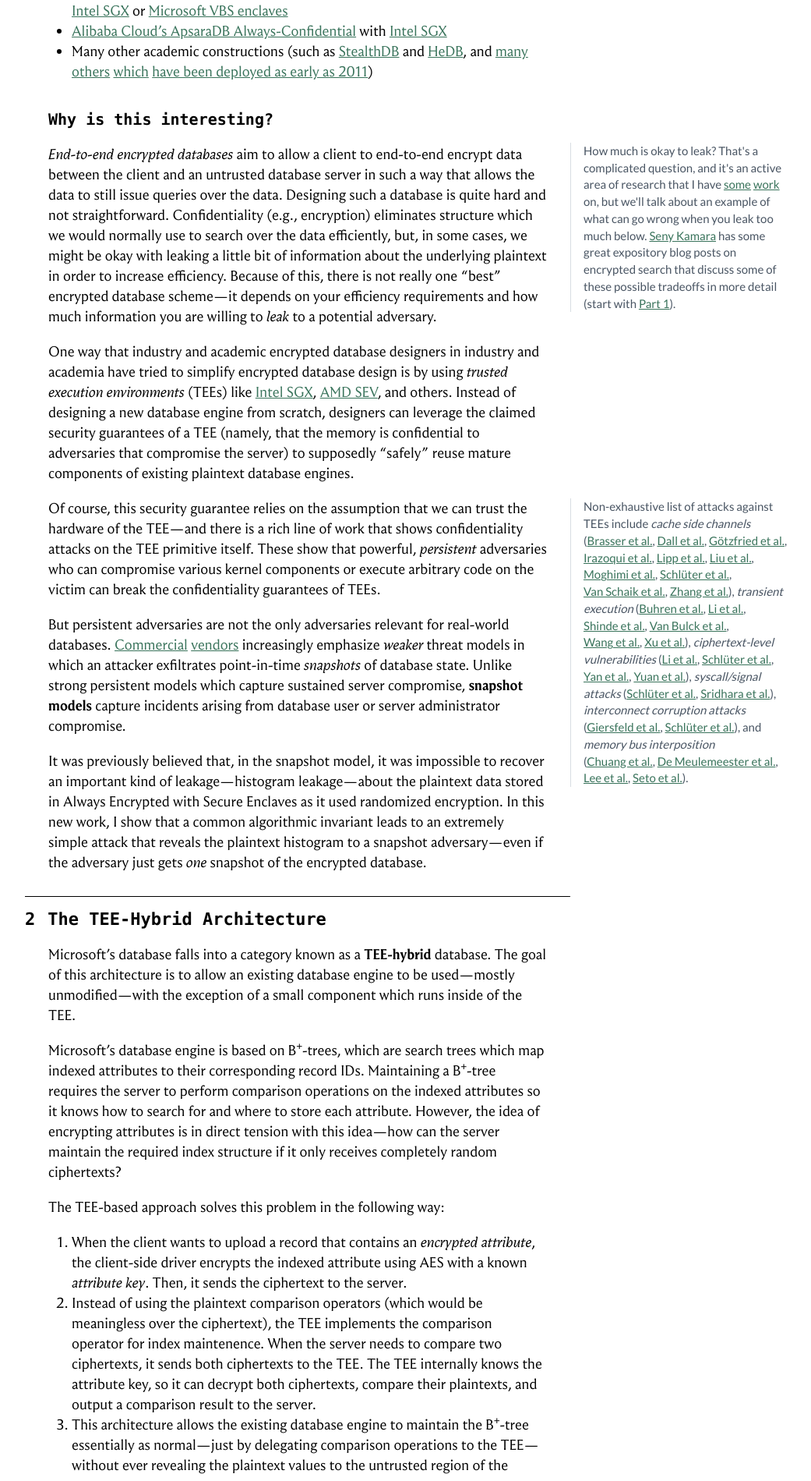
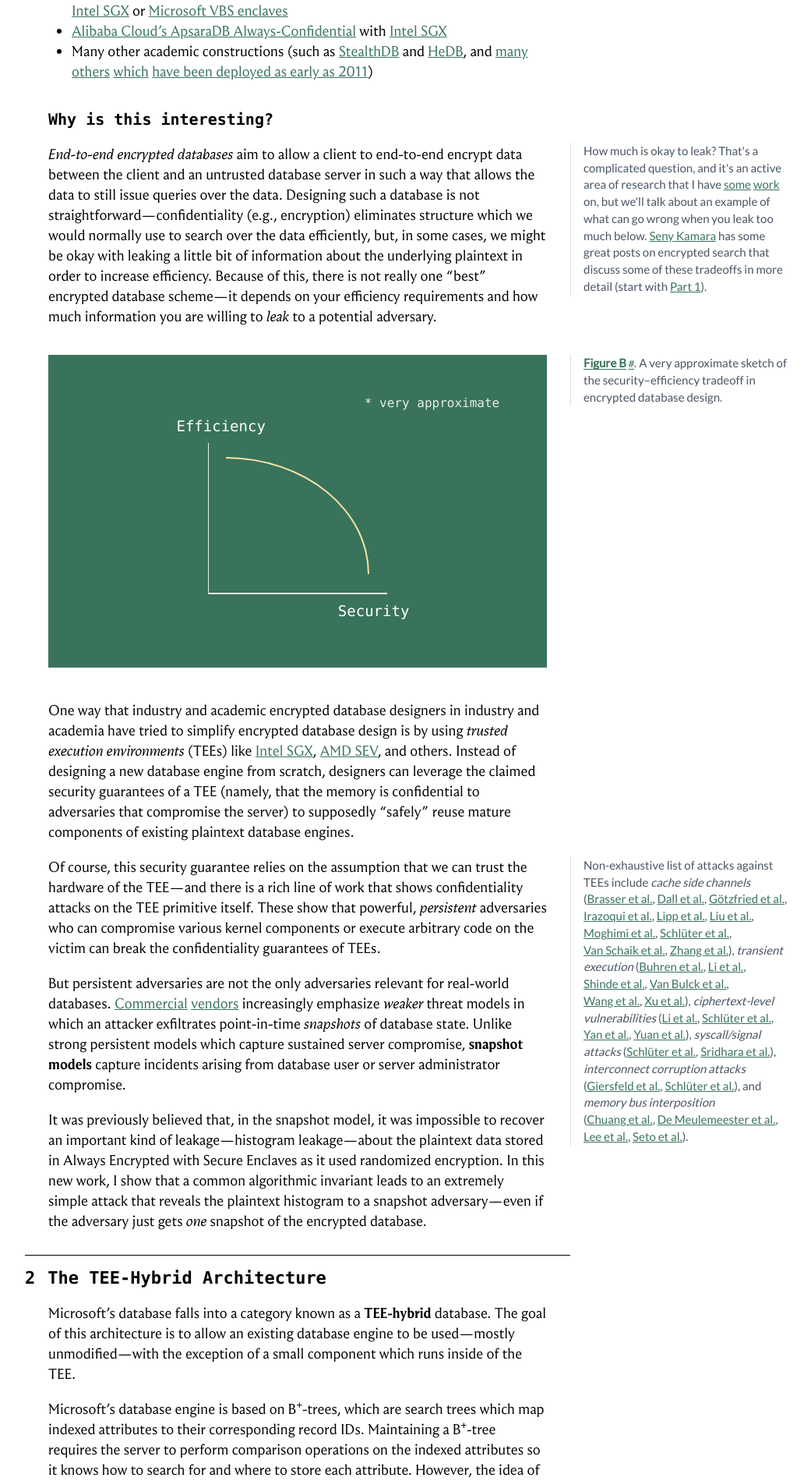
Before and after one commit to ZacharyEspiritu/zacharyespiritu.github.io, a Jekyll site: the page built from _posts/2026-11-02-dendrochronology.markdown, in a window 1280 px wide. Shown: the part 1597-3496 px from the top of the page at 78% size, without its empty margins (118-1159 px from the left). Built offline with Jekyll 4.4.1, drawn with Linux system fonts in a browser that asks for light colours; nearby versions of some CDN libraries; some web fonts are replaced; formulas are drawn with MathJax 3; a style sheet for code colours, icons or effects is not loaded; some of the changed text lies outside the part shown.

Commit message:
Add blog post

```diff
--- /dev/null
+++ b/_includes/blog_figures/security-efficiency-tradeoff.html
@@ -0,0 +1,11 @@
+<div class="paper-figure-frame paper-figure-frame--tradeoff" role="img" aria-label="A very approximate tradeoff: efficiency increases upward, security increases rightward, and a curve falls from high efficiency to high security.">
+  <div class="paper-tradeoff-chart" aria-hidden="true">
+    <span class="paper-tradeoff-axis paper-tradeoff-axis--vertical"></span>
+    <span class="paper-tradeoff-axis paper-tradeoff-axis--horizontal"></span>
+    <span class="paper-tradeoff-curve"></span>
+
+    <span class="paper-tradeoff-axis-label paper-tradeoff-axis-label--efficiency">Efficiency</span>
+    <span class="paper-tradeoff-axis-label paper-tradeoff-axis-label--security">Security</span>
+    <span class="paper-tradeoff-note">* very approximate</span>
+  </div>
+</div>
--- a/_posts/2026-11-02-dendrochronology.markdown
+++ b/_posts/2026-11-02-dendrochronology.markdown
@@ -46,10 +46,17 @@ Despite how surprisingly simple this vulnerability is, it affects a multitude of
 ## Why is this interesting?
 
 <aside class="post-aside post-aside--references">
-  <p>How much is okay to leak? That's a complicated question, and it's an active area of research that I have <a href="https://www.usenix.org/conference/usenixsecurity25/presentation/espiritu">some</a> <a href="https://cic.iacr.org/p/2/1/38">work</a> on, but we'll talk about an example of what can go wrong when you leak too much below. <a href="https://www.senykamara.com/">Seny Kamara</a> has some great expository blog posts on encrypted search that discuss some of these possible tradeoffs in more detail (start with <a href="https://esl.cs.brown.edu/blog/how-to-search-on-encrypted-data-introduction-part-1/">Part 1</a>).</p>
+  <p>How much is okay to leak? That's a complicated question, and it's an active area of research that I have <a href="https://www.usenix.org/conference/usenixsecurity25/presentation/espiritu">some</a> <a href="https://cic.iacr.org/p/2/1/38">work</a> on, but we'll talk about an example of what can go wrong when you leak too much below. <a href="https://www.senykamara.com/">Seny Kamara</a> has some great posts on encrypted search that discuss some of these tradeoffs in more detail (start with <a href="https://esl.cs.brown.edu/blog/how-to-search-on-encrypted-data-introduction-part-1/">Part 1</a>).</p>
 </aside>
 
-_End-to-end encrypted databases_ aim to allow a client to end-to-end encrypt data between the client and an untrusted database server in such a way that allows the data to still issue queries over the data. Designing such a database is quite hard and not straightforward. Confidentiality (e.g., encryption) eliminates structure which we would normally use to search over the data efficiently, but, in some cases, we might be okay with leaking a little bit of information about the underlying plaintext in order to increase efficiency. Because of this, there is not really one "best" encrypted database scheme—it depends on your efficiency requirements and how much information you are willing to _leak_ to a potential adversary.
+_End-to-end encrypted databases_ aim to allow a client to end-to-end encrypt data between the client and an untrusted database server in such a way that allows the data to still issue queries over the data. Designing such a database is not straightforward—confidentiality (e.g., encryption) eliminates structure which we would normally use to search over the data efficiently, but, in some cases, we might be okay with leaking a little bit of information about the underlying plaintext in order to increase efficiency. Because of this, there is not really one "best" encrypted database scheme—it depends on your efficiency requirements and how much information you are willing to _leak_ to a potential adversary.
+
+<figure class="paper-figure" id="figure-security-efficiency-tradeoff">
+  <div class="paper-figure-viewport">
+    {% include blog_figures/security-efficiency-tradeoff.html %}
+  </div>
+  <figcaption>A very approximate sketch of the security–efficiency tradeoff in encrypted database design.</figcaption>
+</figure>
 
 One way that industry and academic encrypted database designers in industry and academia have tried to simplify encrypted database design is by using _trusted execution environments_ (TEEs) like  [Intel SGX](https://www.intel.com/content/www/us/en/products/details/processors/xeon/features/software-guard-extensions.html), [AMD SEV](https://www.amd.com/en/developer/sev.html), and others. Instead of designing a new database engine from scratch, designers can leverage the claimed security guarantees of a TEE (namely, that the memory is confidential to adversaries that compromise the server) to supposedly "safely" reuse mature components of  existing plaintext database engines.
 
@@ -88,14 +95,9 @@ In <a href="#figure-encrypted-btree" data-figure-ref>the figure</a>, we show an
   <div class="paper-figure-viewport">
     {% include blog_figures/encrypted-btree-index.html %}
   </div>
-  <figcaption>A TEE-hybrid encrypted B<sup>+</sup>-tree, adapted from <a href="https://eprint.iacr.org/2026/2465.pdf">Figure 1 of the paper</a>.</figcaption>
+  <figcaption>A TEE-hybrid encrypted B<sup>+</sup>-tree.</figcaption>
 </figure>
 
-<aside class="post-aside post-aside--references">
-<p>
-  Recovering such a histogram was previously believed (including in <a href="https://dl.acm.org/doi/10.1145/3318464.3386141">Microsoft's own paper</a>) to require a stronger adversary who could <em>persistently</em> compromise the server or otherwise break the TEE's security guarantees.
-</p>
-</aside>
 
 
 We can see that the storage of the index itself leaks _plaintext order_ of the ciphertexts. This is the observation that was exploited by [prior snapshot model cryptanalysis by Seah et al.](https://eprint.iacr.org/2024/1308). Notably, because the ciphertexts use a randomized encryption scheme, it does not leak the _frequency_, or the histogram of the records. In other words, from a single snapshot, an adversary cannot see which encrypted values are equal to each other.
@@ -126,11 +128,17 @@ Those counts also help an attacker guess the values themselves. With order alone
 </figure>
 <script defer src="{{ '/javascripts/figure1-interactive.js' | relative_url }}"></script>
 
+<aside class="post-aside post-aside--references">
+<p>
+  Recovering such a histogram was widely believed (in <a href="https://dl.acm.org/doi/10.1145/3318464.3386141">Microsoft's own paper</a> and by <a href="https://petsymposium.org/popets/2019/popets-2019-0052.php">other</a> <a href="https://www.usenix.org/conference/osdi23/presentation/li-mingyu">TEE-hybrid</a> <a href="https://dl.acm.org/doi/abs/10.1145/2463676.2467797">constructions</a>) to require a stronger adversary who could <em>persistently</em> compromise the server or otherwise break the TEE's security guarantees.
+</p>
+</aside>
+
 Because of this, claims of order-only leakage for Always Encrypted (and other TEE-based EDBs) are significant: they exclude the frequency information which gives classical inference attacks (like the ones described above) their power. Microsoft even emphasizes this point in later security analyses, with statements like:
 
 > PPE attacks that rely on the static DB [e.g., snapshots] are not applicable to enclave-enabled EDBs which store data strongly-encrypted [e.g., using randomized encryption] ([source](https://vldb.org/cidrdb/2021/integrity-based-attacks-for-encrypted-databases-and-implications.html))
 
-Of course, we will now show a PPE attack against Always Encrypted's randomized encryption scheme which relies solely on a single snapshot of the database.
+I'll show that this is false by showing a PPE attack against Always Encrypted's randomized encryption scheme which relies solely on a single snapshot of the database.
 
 # The Vulnerability
 
@@ -246,3 +255,8 @@ must be carefully
 analyzed as part of the security boundary—and, as shown in <a href="#strawman-what-if-we-encrypt-the-record-ids">Section 6</a>,  simple modifications to secure those algorithms could have non-obvious pitfalls too. I expect that as additional TEE-based applications become more mainstream, vulnerabilities like these will arise from natural consequences of the underlying (plaintext) algorithms.
 
 Want to learn more? Check out the full paper, ["Snapshots of TEE-Based Encrypted Databases Leak Plaintext Histograms via Dendrochronology"](https://eprint.iacr.org/2026/2465), for more  formal analysis,  additional case studies, experimental details, and to appreciate TiKZ diagrams I spent too much time working on.
+
+<section class="post-acknowledgments" aria-labelledby="post-acknowledgments-heading">
+  <h2 id="post-acknowledgments-heading">Acknowledgments</h2>
+  <p>Special thanks to Casey Nelson for reviewing earlier drafts of this post, as well as: the anonymous CCS reviewers for their helpful feedback on the paper; Seny Kamara, Tarik Moataz, and Andrew Park for early, helpful discussions; and Microsoft and Alibaba for their responses in the coordinated disclosure process.</p>
+</section>
--- a/_sass/blog_figures.scss
+++ b/_sass/blog_figures.scss
@@ -66,6 +66,78 @@ $paper-green: #338444;
 
   *, *::before, *::after { box-sizing: border-box; }
 
+}
+
+.paper-figure-frame.paper-figure-frame--tradeoff {
+  padding: clamp(8px, 4cqw, 28px) clamp(8px, 5cqw, 32px);
+  background: #39735B;
+  color: #fff;
+  font-family: $monospace-fonts;
+}
+
+.paper-tradeoff-chart {
+  position: relative;
+  width: 100%;
+  aspect-ratio: 610 / 370;
+  overflow: hidden;
+  font-family: $monospace-fonts;
+  line-height: 1;
+
+  > span {
+    position: absolute;
+  }
+}
+
+.paper-tradeoff-axis {
+  background: rgba(255, 255, 255, .9);
+}
+
+.paper-tradeoff-axis--vertical {
+  left: 30%;
+  top: 25%;
+  width: 1.5px;
+  height: 55%;
+}
+
+.paper-tradeoff-axis--horizontal {
+  left: 30%;
+  top: 80%;
+  width: 40%;
+  height: 1.5px;
+}
+
+.paper-tradeoff-curve {
+  left: 34%;
+  top: 30%;
+  width: 32%;
+  height: 43%;
+  border-top: 2px solid #f6e4a6;
+  border-right: 2px solid #f6e4a6;
+  border-top-right-radius: 100% 100%;
+}
+
+.paper-tradeoff-axis-label {
+  color: #fff;
+  font-family: $monospace-fonts;
+  font-size: 19px;
+  white-space: nowrap;
+}
+
+.paper-tradeoff-axis-label--efficiency { left: 23%; top: 16%; }
+.paper-tradeoff-axis-label--security { left: 59%; top: 84%; }
+
+.paper-tradeoff-note {
+  right: 5%;
+  top: 8%;
+  color: #e6eee9;
+  font-family: $monospace-fonts;
+  font-size: 16px;
+  white-space: nowrap;
+}
+
+@container (max-width: 430px) {
+  .paper-tradeoff-axis-label { font-size: clamp(10px, 4.4cqw, 19px); }
+  .paper-tradeoff-note { font-size: clamp(8px, 3.7cqw, 16px); }
 }
 
 .paper-btree-legend {
--- a/_sass/styles.scss
+++ b/_sass/styles.scss
@@ -1169,6 +1169,40 @@ a.block-link {
     }
   }
 
+  .post-acknowledgments {
+    box-sizing: border-box;
+    margin: 38px 310px 0 30px;
+    padding: 16px 32px;
+    border-top: 1px solid #979797;
+    border-bottom: 1px solid #979797;
+    background: #F6F6F6;
+    color: #000;
+    font-family: $sans-serif-fonts;
+    font-size: 15px;
+    line-height: 1.5;
+
+    h2 {
+      margin: 0 0 8px;
+      padding: 0;
+      font-family: $monospace-fonts;
+      font-size: 17px;
+      font-weight: 600;
+      line-height: 1.4;
+    }
+
+    p {
+      margin: 0;
+    }
+
+    @media (max-width: 870px) {
+      margin-right: 0;
+    }
+
+    @media (max-width: 500px) {
+      padding: 18px;
+    }
+  }
+
   .post-footnote-ref,
   .post-footnotes {
     display: none;
--- a/javascripts/post-asides.js
+++ b/javascripts/post-asides.js
@@ -66,7 +66,7 @@
       list.appendChild(note);
     });
 
-    var ending = article.querySelector(':scope > .post-ending');
+    var ending = article.querySelector(':scope > .post-acknowledgments, :scope > .post-ending');
     article.insertBefore(section, ending || null);
     article.classList.add('post-footnotes-ready');
   }
```
Also changed, not shown: other parts of _posts/2026-11-02-dendrochronology.markdown (+4 -3 lines).
